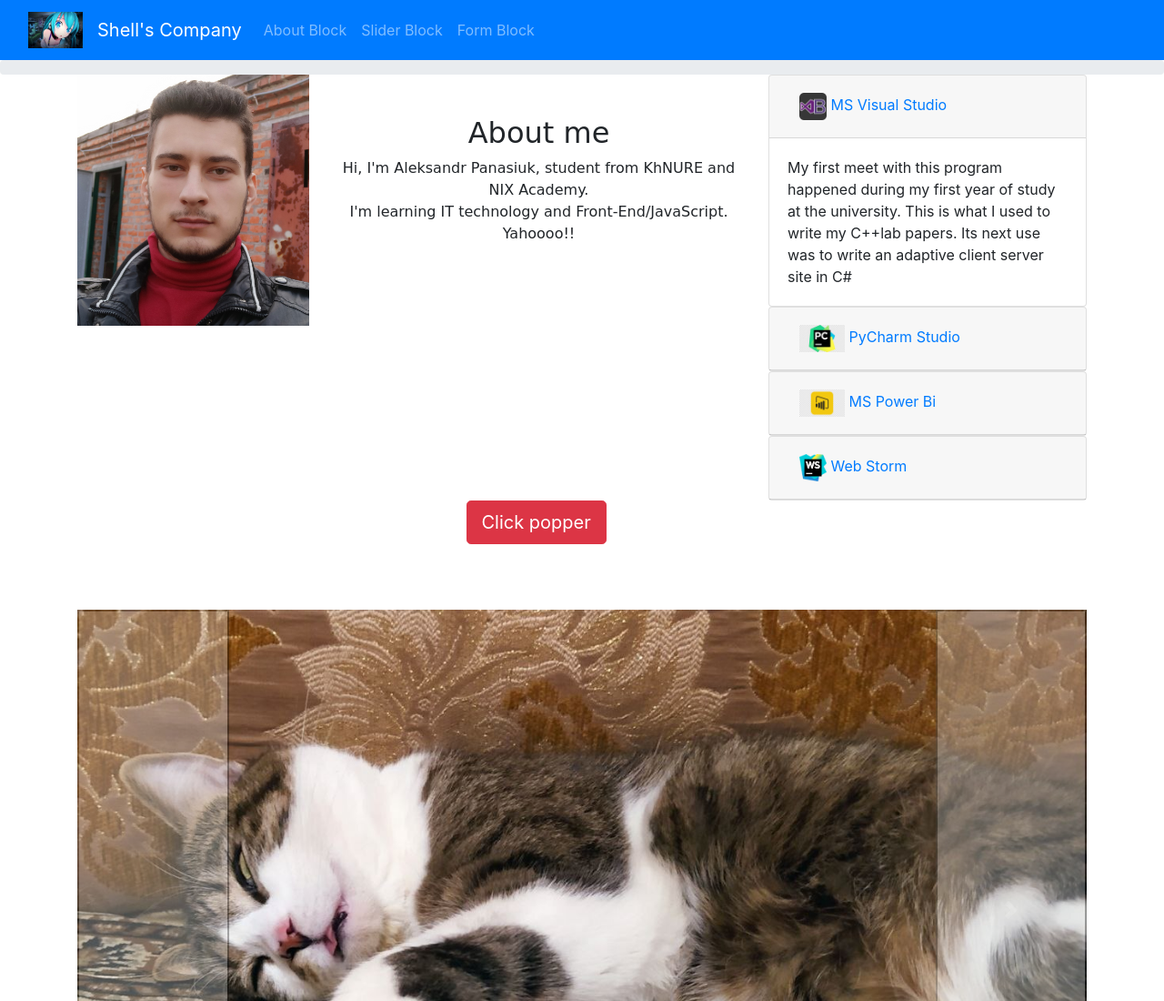
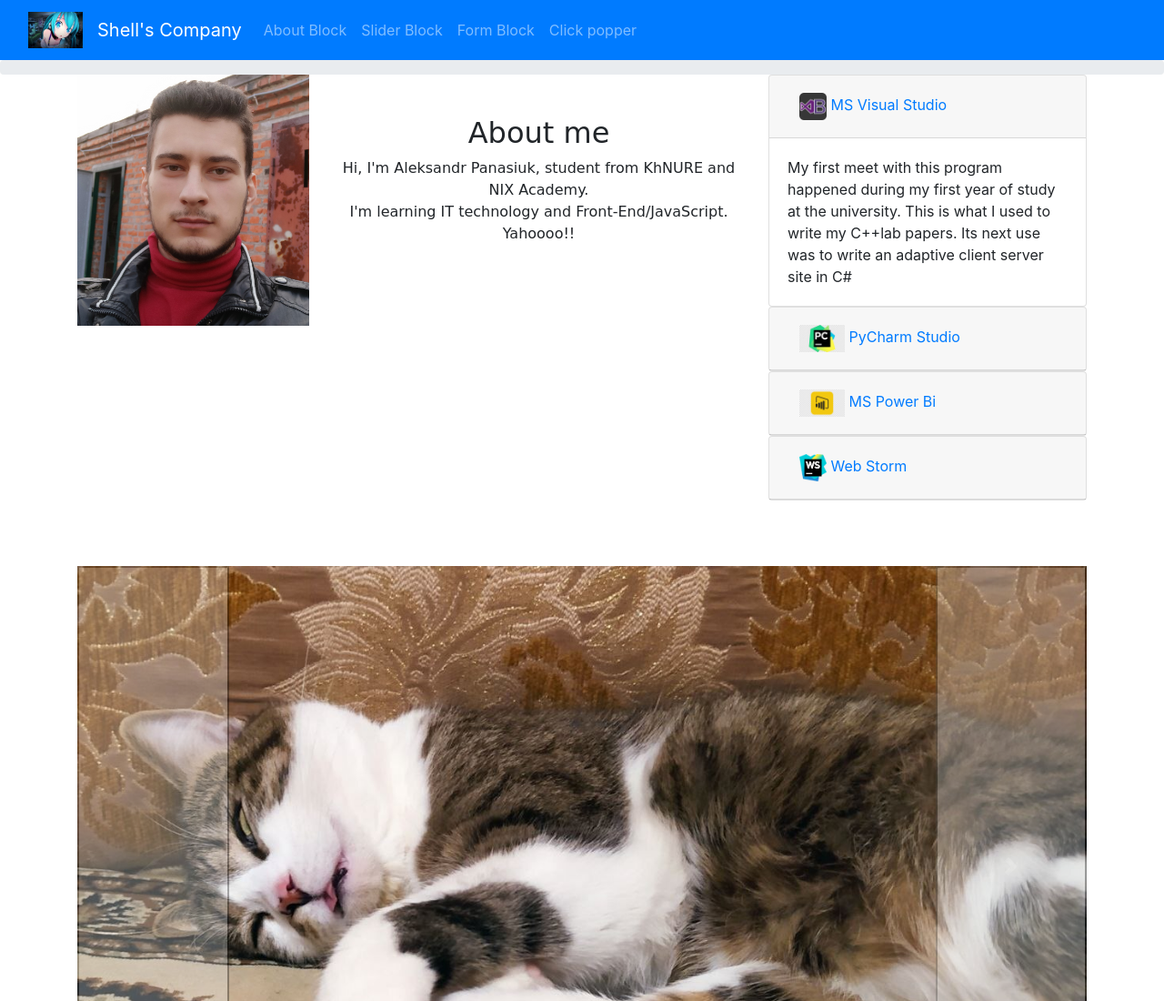
Before and after one commit to AleksandrPanasiuk/NixBootstrap, a plain HTML site: page index.html in a window 1280 px wide. Shown: the top 1100 px of the page at 91% size. Drawn offline with nearby package versions, Linux system fonts and the light colour scheme.

Commit message:
Fix popper block

```diff
--- a/index.html
+++ b/index.html
@@ -27,6 +27,9 @@
                     </li>
                     <li class="nav-item">
                         <a class="nav-link" href="#form-section">Form Block</a>
+                    </li>
+                    <li class="nav-item">
+                        <a type="button" class="nav-link" data-toggle="popover" data-trigger="click" title="Click on the URL" data-bs-content='<a href="small-task.html" target="_blank">Additional page</a>' data-bs-html="true" >Click popper</a>
                     </li>
                 </ul>
             </div>
@@ -119,10 +122,6 @@
                         </div>
                     </div>
                 </div>
-            </div>
-            <div class="row">
-                <div class="col-md-4 col-lg-3 mx-auto">
-                    <button type="button" class="btn btn-lg btn-danger" data-toggle="popover" data-trigger="click" title="Click on the URL" data-bs-content='<a href="small-task.html" target="_blank">Additional page</a>' data-bs-html="true" >Click popper</button></div>
             </div>
         </div>
     </section>
```
